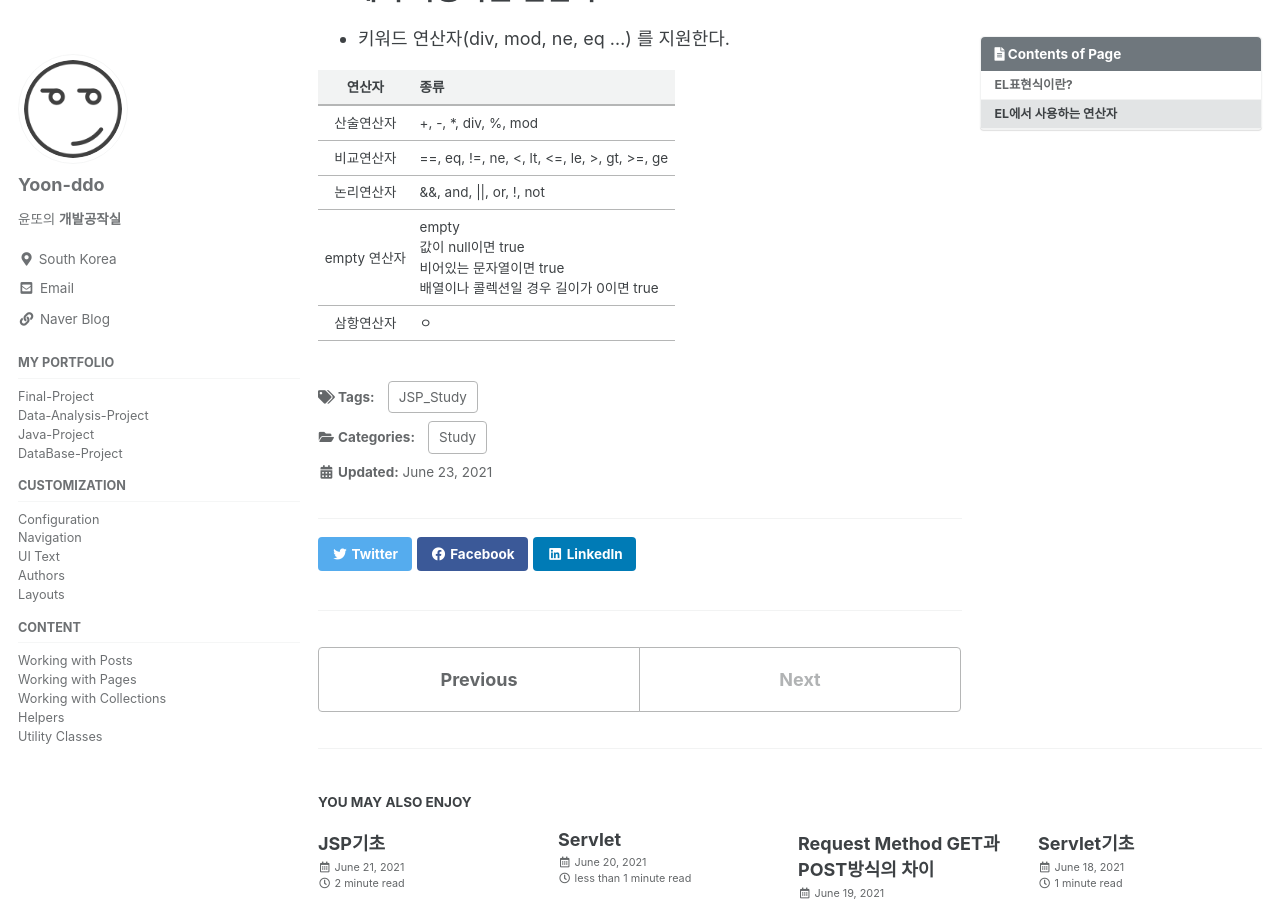
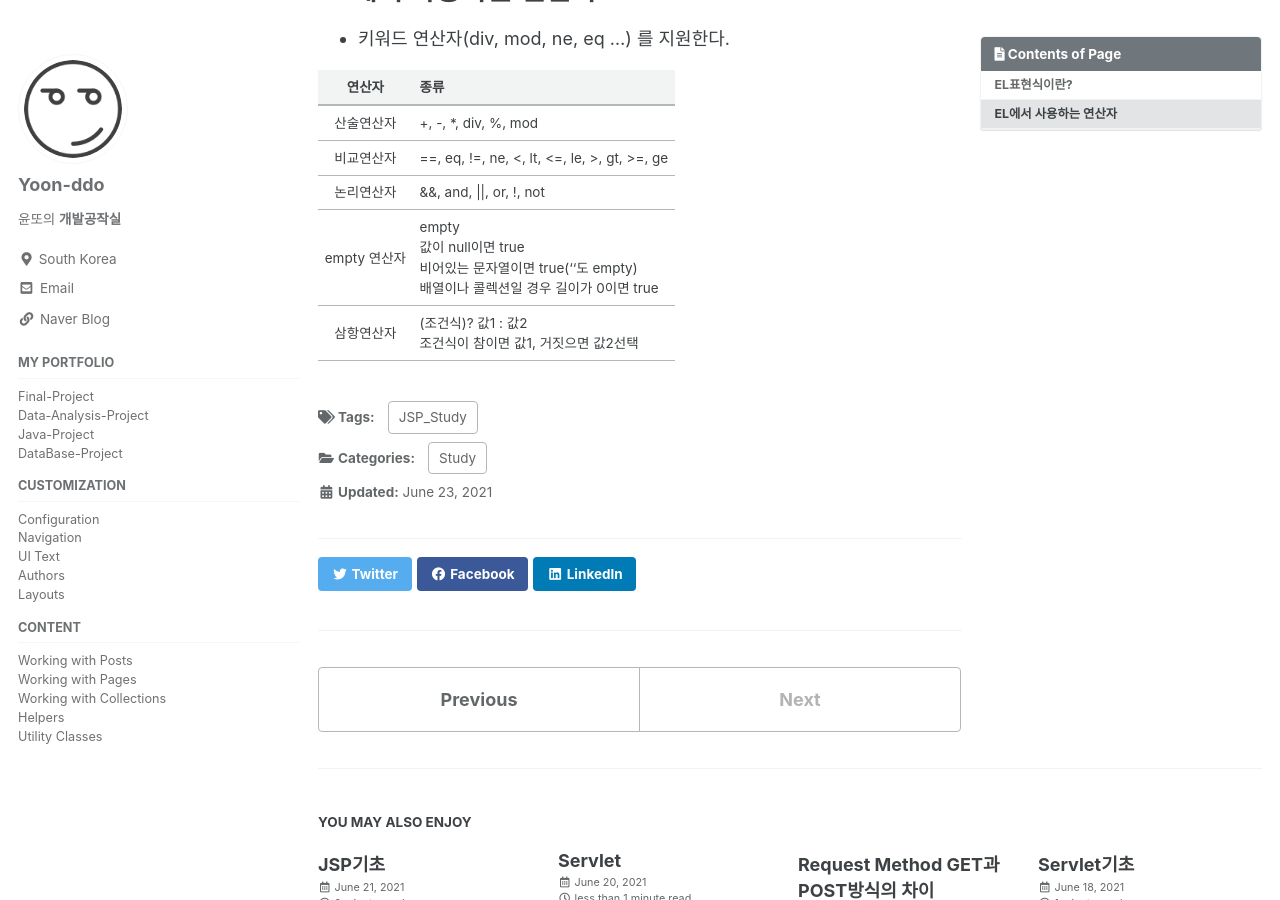
Before and after one commit to Yoon-ddo/Yoon-ddo.github.io, a Jekyll site: the page built from _posts/2021-06-23-JSP의 EL표현식.md, in a window 1280 px wide and 900 px high, scrolled down 686 px. Built offline with Jekyll 4.4.1, drawn with Linux system fonts in a browser that asks for light colours; cached includes are drawn as plain includes.

Commit message:
Update 2021-06-23-JSP의 EL표현식.md

```diff
--- a/_posts/2021-06-23-JSP의 EL표현식.md
+++ b/_posts/2021-06-23-JSP의 EL표현식.md
@@ -35,5 +35,5 @@ $ { expr }
 |산술연산자| +, -, \*, div, %, mod |
 |비교연산자| ==, eq, !=, ne, <, lt, <=, le, >, gt, >=, ge |
 |논리연산자| &&, and, \|\|, or, !, not |
-|empty 연산자| empty<br>값이 null이면 true<br>비어있는 문자열이면 true<br>배열이나 콜렉션일 경우 길이가 0이면 true |
-|삼항연산자|ㅇ|
+|empty 연산자| empty<br>값이 null이면 true<br>비어있는 문자열이면 true(''도 empty)<br>배열이나 콜렉션일 경우 길이가 0이면 true |
+|삼항연산자| (조건식)? 값1 : 값2<br>조건식이 참이면 값1, 거짓으면 값2선택 |
```
